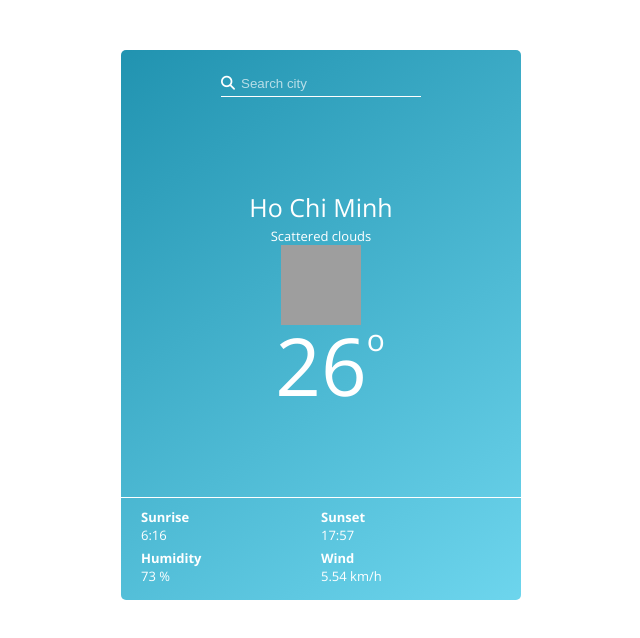
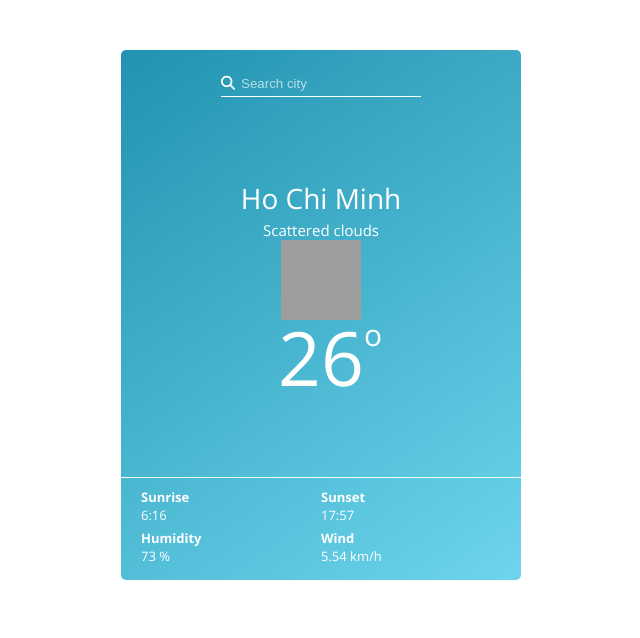
Before and after one commit to nganle2911/Practice_Projects, a plain HTML site: page Weather-App-JS-API/index.html in a window 1280 px wide. Shown: the whole page, without its empty margins (319-959 px from the left). Drawn offline with nearby package versions, Linux system fonts and the light colour scheme; grey boxes are pictures that could not be loaded.

Commit message:
Modify several styles in style.css

```diff
--- a/Weather-App-JS-API/style.css
+++ b/Weather-App-JS-API/style.css
@@ -52,16 +52,16 @@ body {
     justify-content: center;
     align-items: center;
     height: 30vh;
-    padding: 80px 50px;
+    padding: 70px 50px;
 }
 
 .city-name {
-    font-size: 25px;
+    font-size: 28px;
     margin-bottom: 3px;
 }
 
 .weather-state {
-    font-size: 13px;
+    font-size: 15px;
 }
 
 .weather-icon {
@@ -70,7 +70,7 @@ body {
 }
 
 .temperature {
-    font-size: 80px;
+    font-size: 75px;
     font-weight: 300;
     line-height: 1;
     position: relative;
@@ -88,6 +88,7 @@ body {
     flex-direction: column;
     padding: 10px 20px;
     font-size: 13px;
+
 }
 
 .additional-section .row {
```
